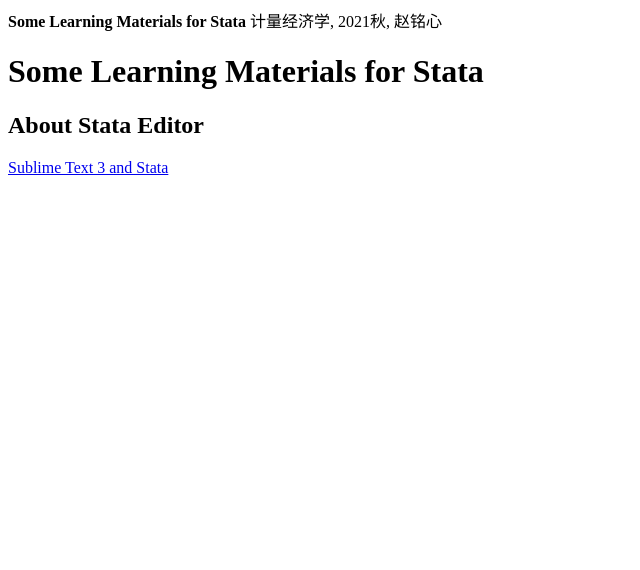
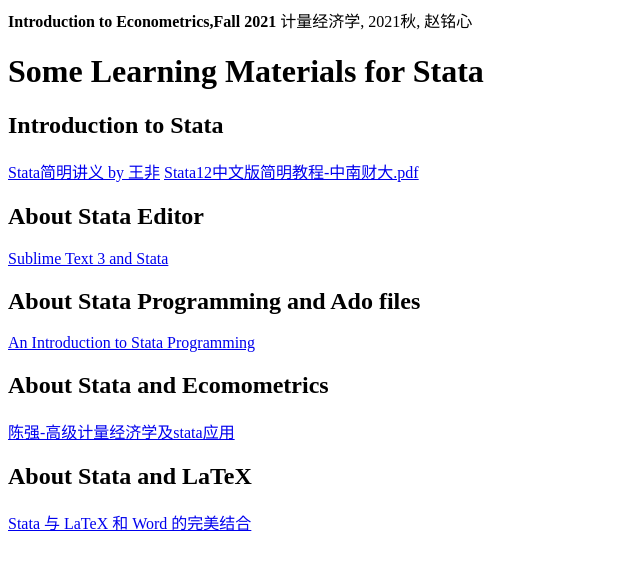
Before and after one commit to zmx2019/zmx2019.github.io, a plain HTML site: page index.html in a window 1280 px wide. Shown: the whole page, without its empty margins (0-640 px from the left). Drawn offline with Linux system fonts and the light colour scheme.

Commit message:
update
update

```diff
--- a/index.html
+++ b/index.html
@@ -6,31 +6,28 @@
 </head>
 
 <body>
-<div class="col s12 m3">
-<div class="table cover">
-<div class="cover-card table-cell table-middle">
-<span class="author_name"><strong>Some Learning Materials for Stata</strong></span>
+
+<span class="author_name"><strong>Introduction to Econometrics,Fall 2021</strong></span>
 <span class="author_job">计量经济学, 2021秋, 赵铭心</span>
-</div>
-</div>
-</div>
+
 
 <h1> Some Learning Materials for Stata </h1>
+
+    <h2>Introduction to Stata</h2>
+    <a href="https://zmx2019.github.io/Stata简明讲义-王非.pdf">Stata简明讲义 by 王非</a>
+    <a href="https://zmx2019.github.io/Stata12中文版简明教程-中南财.pdf">Stata12中文版简明教程-中南财大.pdf</a>
+
     <h2>About Stata Editor</h2>
     <a href="https://zmx2019.github.io/ST3_Intro_0913.pdf">Sublime Text 3 and Stata</a>
 
+    <h2>About Stata Programming and Ado files</h2>
+    <a href="https://zmx2019.github.io/Christopher F. Baum - An Introduction to Stata Programming-STATA (2016).pdf">An Introduction to Stata Programming</a>
 
+    <h2>About Stata and Ecomometrics</h2>
+    <a href="https://zmx2019.github.io/陈强-高级计量经济学及stata应用.pdf">陈强-高级计量经济学及stata应用</a>
 
-
-
-
-
-
-
-
-
-
-
+    <h2>About Stata and LaTeX</h2>
+    <a href="https://zmx2019.github.io/Stata 与 LaTeX 和 Word 的完美结合.pdf">Stata 与 LaTeX 和 Word 的完美结合</a>
 
 
 </body>
```
